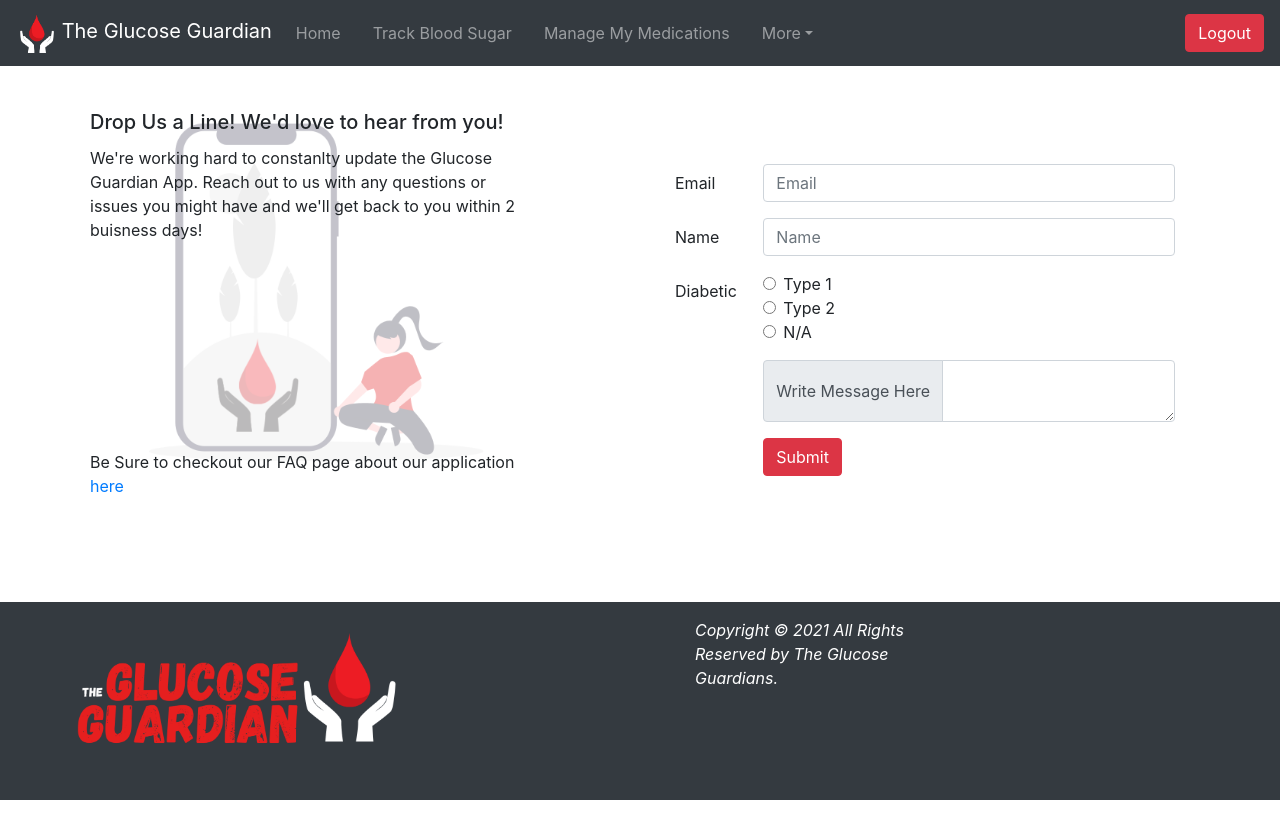
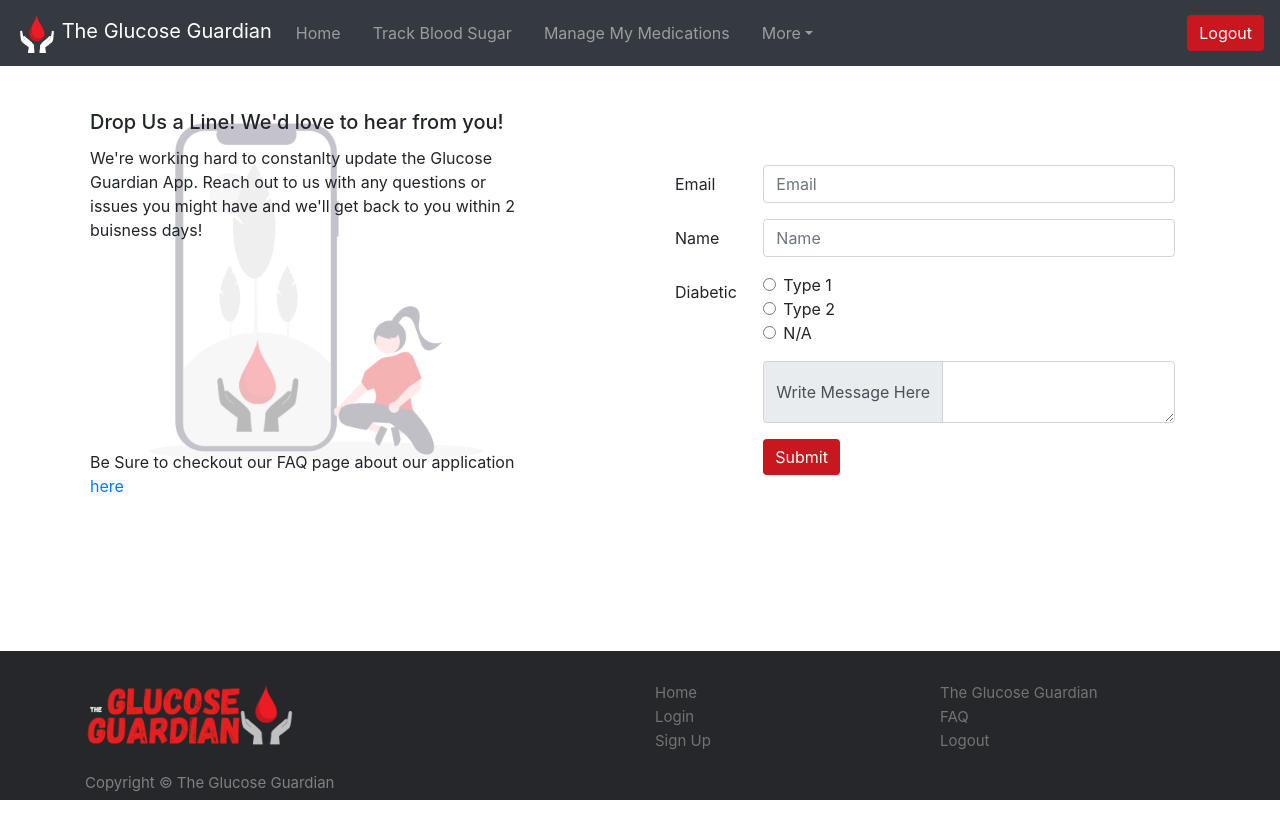
Before and after one commit to GlucoseGaurdians/Glucose-Gaurdians, a React (Create React App) app in the folder client/: page /contact in a window 1280 px wide. Shown: the top 838 px of the page. Built offline with nearby package versions, Linux system fonts and the light colour scheme; no server answers.

Commit message:
changes to css file

```diff
--- a/client/src/components/Contact.js
+++ b/client/src/components/Contact.js
@@ -95,7 +95,7 @@
 
   <Form.Group as={Row}>
     <Col sm={{ span: 10, offset: 2 }}>
-      <Button className="btn-danger" type="submit">Submit</Button>
+      <Button className="logout" type="submit">Submit</Button>
     </Col>
   </Form.Group>
 </Form>
--- a/client/src/components/Dashboard.js
+++ b/client/src/components/Dashboard.js
@@ -1,6 +1,6 @@
 import React, { useState, useEffect } from 'react'
 import { useAuth } from '../contexts/AuthContext'
-import { Container, Row, Col } from 'react-bootstrap'
+import { Container, Form, Row, Col, Button } from 'react-bootstrap'
 import NavbarComponent from './SharedComponents/Navbar'
 import DataRangeCard from './SharedComponents/DataRangeCard'
 import DataRangeCard2 from './SharedComponents/DataRangeCard2'
@@ -13,6 +13,8 @@
 
 
 export default function Dashboard() {
+
+
 
     // const [error, setError] = useState("")
     const [lastBS, setLastBS] = useState()
@@ -100,6 +102,15 @@
     return (
         <div>
             <NavbarComponent />
+
+            <Container>
+                <Row style={{textAlign: "center"}}>
+                    <Col className="col-md-6" style= {{paddingTop: '50px'}}>
+                    <Form>This is a btton</Form>
+                    </Col>
+                </Row>
+
+            </Container>
             <Container>
                 <Row style={{textAlign: "center"}}>
                     <Col style= {{paddingTop: '50px'}}>
--- a/client/src/components/SharedComponents/Footer.css
+++ b/client/src/components/SharedComponents/Footer.css
@@ -1,8 +1,82 @@
-.footer{
+/* .footer{
     margin-top: 1rem;
     padding: 1rem;
     position: fixed;
     bottom: 0;
     left: 0;
     width: 100%;
-  }
+  } */
+/*
+  margin-bottom: -50px;
+}
+.footer,
+.push {
+  height: 180px;
+} */
+
+.footer {
+  position: fixed;
+  bottom: 0;
+  width: 100%;
+  /* overflow: hidden; */
+  overflow: hidden;
+  /* Footer height */
+}
+.footertext {
+  font-size: small;
+}
+
+.site-footer {
+  background-color: #26272b;
+  padding: 30px 0 5px;
+  font-size: 15px;
+  line-height: 24px;
+  color: gray;
+}
+.site-footer hr {
+  border-top-color: #bbb;
+  opacity: 0.5;
+}
+.site-footer hr.small {
+  margin: 20px 0;
+}
+.site-footer h6 {
+  color: #fff;
+  font-size: 12px;
+  text-transform: uppercase;
+  margin-top: 4px;
+  letter-spacing: 2px;
+}
+.site-footer a {
+  color: #737373;
+}
+.site-footer a:hover {
+  color: grey;
+  text-decoration: none;
+}
+.footer-links {
+  padding-left: 0;
+  list-style: none;
+}
+.footer-links li {
+  display: block;
+}
+.footer-links a {
+  color: #737373;
+}
+.footer-links a:active,
+.footer-links a:focus,
+.footer-links a:hover {
+  color: #BD595D;
+  text-decoration: none;
+}
+.footer-links.inline li {
+  display: inline-block;
+}
+.site-footer .social-icons {
+  text-align: right;
+}
+
+.copyright-text {
+  margin: 0;
+}
--- a/client/src/components/SharedComponents/Footer.js
+++ b/client/src/components/SharedComponents/Footer.js
@@ -1,75 +1,61 @@
 import React from "react";
 import "./Footer.css"
-
-const FooterComp = () => (
-  <div className="footer bg-dark text-white">
-    <div className="row">
+import { Button } from 'react-bootstrap'
 
 
-                       <div className="col-xs-6 col-md-6">
-                         <ul className="footer-links">
-                         <img src="./Images/footerlogo.png"
+const FooterComp = () =>
+// {
+//   const { logout } = useAuth()
+//   const history = useHistory()
+
+//   function handleLogOut() {
+//       logout()
+//       history.push('/login')
+//   }
+  (
+
+  <div className="site-footer footer">
+  <div className="container">
+    <div className="row">
+      <div className="col-sm-12 col-md-6">
+
+        <img src="./Images/footerlogo.png"
                                alt ="logo"
-                                  width="350"
-                                  height="150"
+                                  width="210"
+                                  height="90"
                                   className="d-inline-block"
                               />
+<p className="copyright-text">Copyright &copy; The Glucose Guardian
+        </p>
+
+      </div>
+
+      <div className="col-xs-6 col-md-3">
+        <ul className="footer-links">
+          <li><a href="/bloodsugar">Home</a></li>
+          <li><a href="/login">Login</a></li>
+          <li><a href="/signup">Sign Up</a></li>
+        </ul>
+      </div>
+
+      <div className="col-xs-6 col-md-3">
+        <ul className="footer-links">
+          <li><a href="/questions">The Glucose Guardian</a></li>
+          <li><a href="/contact">FAQ</a></li>
+          <li><a href="/login">Logout</a></li>
+
+        </ul>
+      </div>
+    </div>
+  </div>
+</div>
+);
+
+
+export default FooterComp;
 
 
 
-                          </ul>
-                      </div>
-
-                      {/* <div className="col-xs-6 col-md-3"> */}
-                           <ul className="footer-links">
-                           <div className="col-sm-12 col-md-6">
-                     {/* <p className="text-justify footertext">The Glucose Guardians<i>is an application to track and manage your blood sugar.</i>This  </p> */}
-
-                            <p className="copyright-text"><i>Copyright &copy; 2021 All Rights Reserved by
-                            The Glucose Guardians.</i>
-     </p>
-                       </div>
 
 
-                           </ul>
-                        </div></div>
-//   </div>
-);
-
-export default FooterComp;
-    //     <div>
-    //         <Footer className="site-footer footer">
-    //             <div className="container">
-    //                 <div className="row">
-    //                     <div className="col-sm-12 col-md-6">
-    //                         <h6>About</h6>
-    //                         <p className="text-justify footertext">gifNjelly <i>IS A NETWORK TO RATE GIPHYS</i> and is up and coming in the giphy world.
-    //     Join your friends and add your captions to the giphs around town.</p>
-
-    //                         <p className="copyright-text">Copyright &copy; 2020 All Rights Reserved by
-    //                         gifNjelly.
-    //   </p>
-    //                     </div>
-
-    //                     <div className="col-xs-6 col-md-3">
-    //                         <ul className="footer-links">
-    //                             <li><a href="members">Home</a></li>
-    //                             <li><a href="login">Login</a></li>
-    //                             <li><a href="signup">Sign Up</a></li>
-    //                         </ul>
-    //                     </div>
-
-    //                     <div className="col-xs-6 col-md-3">
-    //                         <ul className="footer-links">
-    //                             <li><a href="meettheteam">About gifNjelly</a></li>
-    //                             <li><a href="contact">Contact Us</a></li>
-    //                             <li><a href="logout">Log Out</a></li>
-    //                         </ul>
-    //                     </div>
-    //                 </div>
-
-    //             </div>
-    //         </Footer>
-//     //     </div>
-//     )
 // }
--- a/client/src/components/SharedComponents/Navbar.css
+++ b/client/src/components/SharedComponents/Navbar.css
@@ -0,0 +1,5 @@
+
+.navbar-links a:hover {
+  color: #BD595D;
+  text-decoration: none;
+}
--- a/client/src/components/SharedComponents/Navbar.js
+++ b/client/src/components/SharedComponents/Navbar.js
@@ -26,8 +26,8 @@
                  </Navbar.Brand>
             <Navbar.Toggle aria-controls="basic-navbar-nav" />
             <Navbar.Collapse id="basic-navbar-nav">
-                <Nav className="mr-auto">
-                    <Nav.Link href="/">Home</Nav.Link>
+                <Nav className="mr-auto navbar-links">
+                    <Nav.Link classname="navbar-links" href="/">Home</Nav.Link>
                     <Nav.Link href="">    </Nav.Link>
                     <Nav.Link href="bloodsugar">Track Blood Sugar</Nav.Link>
                     <Nav.Link href="">    </Nav.Link>
@@ -44,7 +44,7 @@
 
                 </Nav>
                 <Form className="text-right">
-                    <Button className="float-right mr-auto align-right btn btn-danger my-2 my-sm-0" type="logout" onClick={handleLogOut}>Logout</Button>
+                    <Button className="float-right mr-auto align-right logout my-2 my-sm-0" type="logout" onClick={handleLogOut}>Logout</Button>
                     </Form>
             </Navbar.Collapse>
         </Navbar>
--- a/client/src/components/authComponents/LoginComp.js
+++ b/client/src/components/authComponents/LoginComp.js
@@ -48,7 +48,7 @@
                             <Form.Label>Password</Form.Label>
                             <Form.Control type="password" ref={passwordRef} required />
                         </Form.Group>
-                        <Button disabled={loading} className="w-100 btn-danger" type="submit">Log In</Button>
+                        <Button disabled={loading} className="w-100 signup" type="submit">Log In</Button>
                     </Form>
                     <div className="w-1000 text-center mt-3">
                         <Link to="/reset-password">Forgot Password?</Link>
--- a/client/src/components/authComponents/SignupComp.js
+++ b/client/src/components/authComponents/SignupComp.js
@@ -4,6 +4,7 @@
 import { Link, useHistory } from 'react-router-dom'
 import LoginSignupContainer from '../LoginSignupComp/LoginSignupContainer'
 import ThirdPartyBtns from './ThirdPartyBtns'
+
 
 
 
@@ -71,7 +72,7 @@
                             <Form.Label>Confirm Password</Form.Label>
                             <Form.Control type="password" ref={confirmPasswordRef} required />
                         </Form.Group>
-                        <Button disabled={loading} className="w-100 btn-danger" type="submit">Sign Up</Button>
+                        <Button disabled={loading} className="w-100 btn-danger signup" type="submit">Sign Up</Button>
                     </Form>
                     <br></br>
                     <ThirdPartyBtns />
--- a/client/src/index.css
+++ b/client/src/index.css
@@ -3,8 +3,6 @@
   padding: 0;
   font-family: sans-serif;
 }
-
-
 
 
 /* For mobile phones: */
@@ -30,14 +28,19 @@
 
 
 
-/* footer styling */
+/* color buttons for login sign up page */
+.signup {
+  background-color: #C8171E !important;
+  border: #C8171E !important;
+}
 
-.footer{
-  margin-top: 1rem;
-  padding: 1rem;
-  background-color: rgb(235, 195, 64);
-  position: fixed;
-  bottom: 0;
-  left: 0;
-  width: 100%;
+.login {
+  background-color: #C8171E !important;
+  border: #C8171E !important;
 }
+
+.logout {
+  background-color: #C8171E !important;
+  border: #C8171E !important;
+
+}
```
Also changed, not shown: client/public/Images/footerlogo.png.
